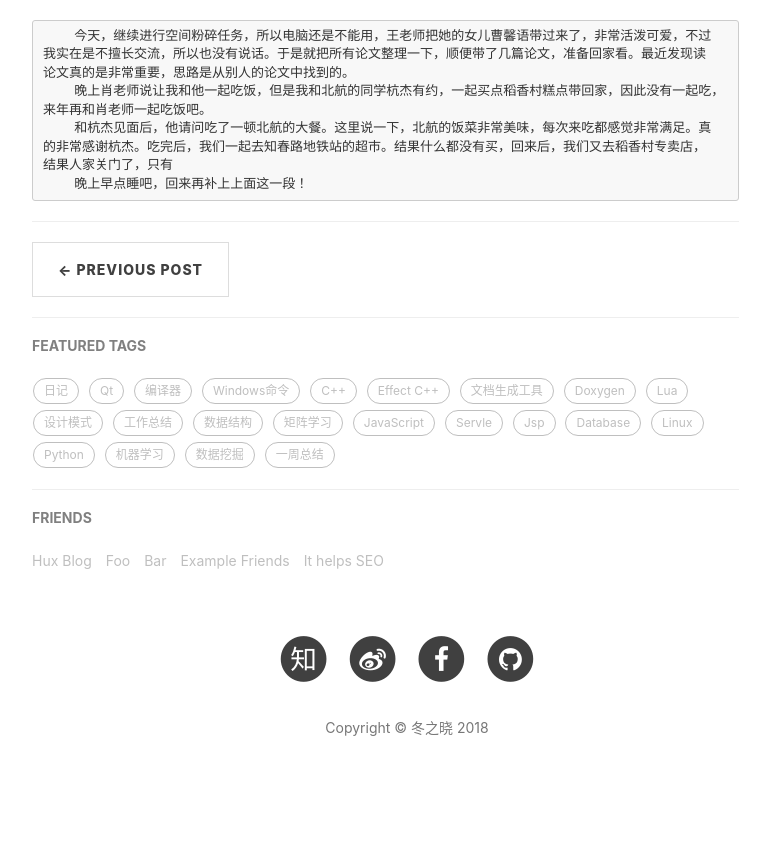
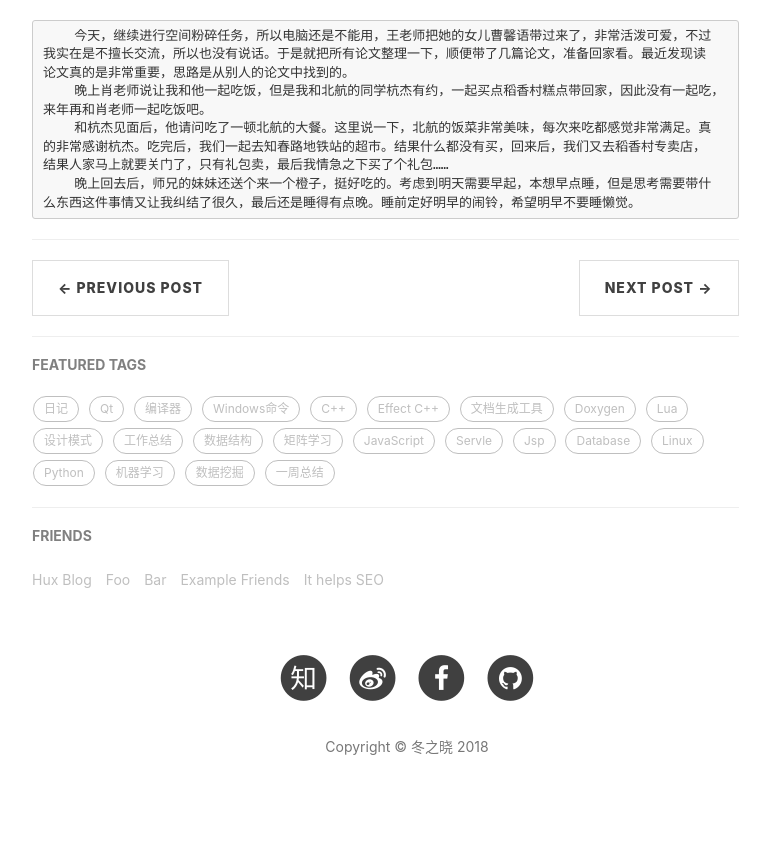
Before and after one commit to Dongzhixiao/Dongzhixiao.github.io, a Jekyll site: the page built from _posts/2018-02-08-last-night.md, in a window 1280 px wide. Shown: the part 523-1374 px from the top of the page, without its empty margins (233-1003 px from the left). Built offline with Jekyll 4.4.1, drawn with Linux system fonts in a browser that asks for light colours; nearby versions of some CDN libraries; comment, search, counter and statistics services are not loaded.

Commit message:
add some diaries

````diff
--- a/_posts/2018-02-08-last-night.md
+++ b/_posts/2018-02-08-last-night.md
@@ -17,6 +17,7 @@ tags:
 来年再和肖老师一起吃饭吧。
     和杭杰见面后，他请问吃了一顿北航的大餐。这里说一下，北航的饭菜非常美味，每次来吃都感觉非常满足。真
 的非常感谢杭杰。吃完后，我们一起去知春路地铁站的超市。结果什么都没有买，回来后，我们又去稻香村专卖店，
-结果人家关门了，只有
-    晚上早点睡吧，回来再补上上面这一段！
+结果人家马上就要关门了，只有礼包卖，最后我情急之下买了个礼包……
+    晚上回去后，师兄的妹妹还送个来一个橙子，挺好吃的。考虑到明天需要早起，本想早点睡，但是思考需要带什
+么东西这件事情又让我纠结了很久，最后还是睡得有点晚。睡前定好明早的闹铃，希望明早不要睡懒觉。
 ```
````
Also changed, not shown: _posts/2018-02-09-catch-train.md (added, +22 -0 lines), _posts/2018-02-10-walk-with-parents.md (added, +14 -0 lines), _posts/2018-02-11-a-rest-sunday.md (added, +14 -0 lines).
